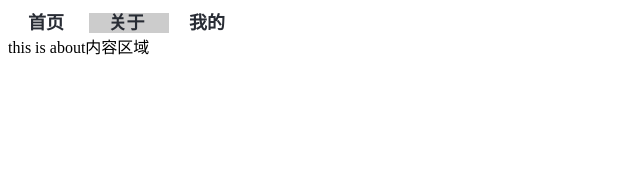
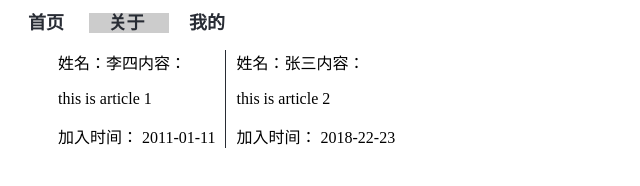
Before and after one commit to xtfan21/react-demo, a React app: page /#/about in a window 1280 px wide. Shown: the whole page, without its empty margins (0-640 px from the left). Built offline with nearby package versions, Linux system fonts and the light colour scheme.

Commit message:
新增列表页

```diff
--- a/src/app/about.js
+++ b/src/app/about.js
@@ -1,9 +1,17 @@
 import React from 'react';
+import ArticleList from '../components/ArticleList';
 
 export default class About extends React.Component {
+    constructor() {
+        super();
+        this.articleInfo = [{name: '李四', content: 'this is article 1', time: '2011-01-11'}, {name: '张三', content: 'this is article 2', time: '2018-22-23'}]
+    }
+
     render() {
         return (
-            <div> this is about内容区域</div>
+            <div>
+                <ArticleList articleInfo={this.articleInfo}/>
+            </div>
         )
     }
 }
--- /dev/null
+++ b/src/components/ArticleList.js
@@ -0,0 +1,31 @@
+import React from 'react';
+
+class ArticleList extends React.Component {
+
+    itemBox() {
+        return (
+            this.props.articleInfo.map(item => {
+                return (
+                    <li key={item.name}>
+                        姓名：<span>{item.name}</span>
+                        内容： <p>{item.content}</p>
+                        加入时间： <span>{item.time}</span>
+                    </li>
+                )
+            })
+        )
+    }
+
+    render() {
+        return (
+            <div>
+                <ul>
+                    { this.itemBox() }
+                </ul>
+            </div>
+        )
+    }
+}
+
+
+export default ArticleList
--- a/src/components/TabSelected/index.js
+++ b/src/components/TabSelected/index.js
@@ -12,7 +12,6 @@ class TabSelected extends React.Component {
         };
         this.handleClick = this.handleClick.bind(this);
         this.handleChange = this.handleChange.bind(this);
-
         this.myInput = React.createRef();
     }
 
--- a/src/components/TabSelected/style.css
+++ b/src/components/TabSelected/style.css
@@ -2,6 +2,7 @@
     width: 100%;
     height: 400px;
 }
+
 li {
     list-style: none;
     display: inline-block;
--- a/src/components/index.js
+++ b/src/components/index.js
@@ -26,7 +26,7 @@ export default class component extends React.Component {
     }
 
     render() {
-        console.log('render===============');
+        console.log('render================');
         const { value, data } = this.state;
         return (
             <div>
@@ -51,15 +51,16 @@ export default class component extends React.Component {
             </div>
         )
     }
+
     componentWillMount() {
         console.log('componentWillMount');
     }
     componentDidMount() {
-        this.timeId = setInterval(() => {
-            this.setState({
-                value: 'update' + new Date()
-            })
-        }, 8000);
+        // this.timeId = setInterval(() => {
+        //     this.setState({
+        //         value: 'update' + new Date()
+        //     })
+        // }, 8000);
 
         console.log('componentDidMount');
     }
@@ -75,6 +76,6 @@ export default class component extends React.Component {
     }
 
     componentWillUnmount() {
-        clearInterval(this.timeId, '执行卸载');
+        // clearInterval(this.timeId, '执行卸载');
     }
 }
```
Also changed, not shown: 1 other file.
